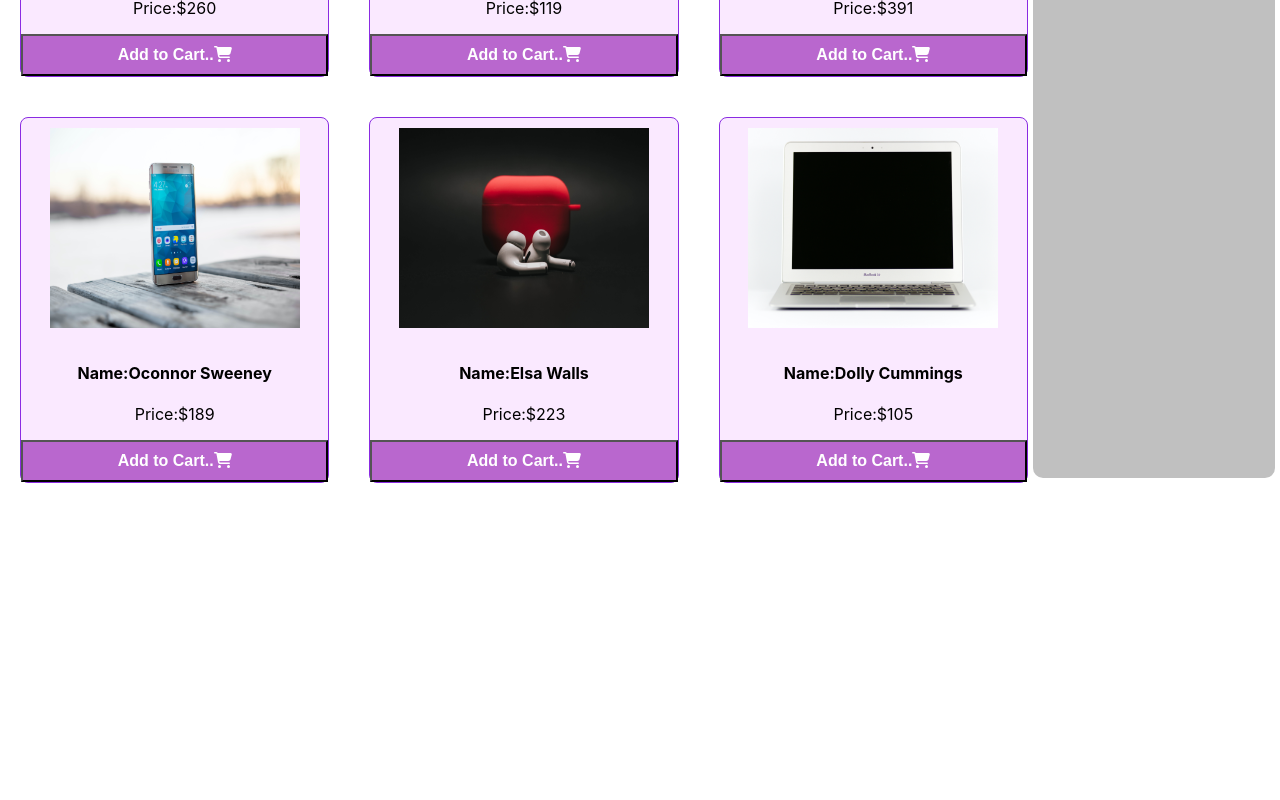
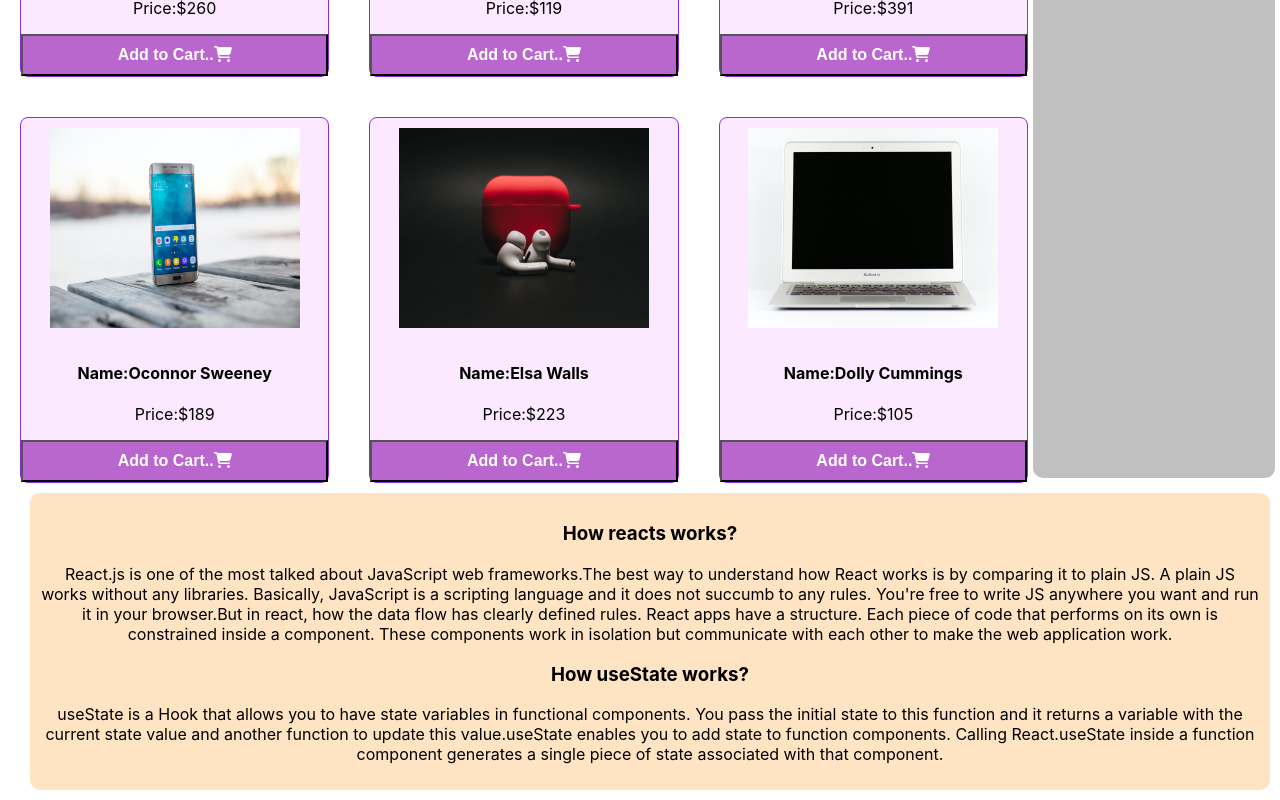
Before and after one commit to RidwanSiddique44/lucky-one, a React (Create React App) app: page / in a window 1280 px wide. Shown: the part 778-1578 px from the top of the page. Before the commit the page ends 1261 px from the top, so only its background shows below. Built offline with nearby package versions, Linux system fonts and the light colour scheme.

Commit message:
query added

```diff
--- a/src/App.css
+++ b/src/App.css
@@ -37,3 +37,9 @@
     transform: rotate(360deg);
   }
 }
+.query{
+  margin: 10px;
+  background-color: bisque;
+  padding: 10px;
+  border-radius: 10px;
+}
--- a/src/App.js
+++ b/src/App.js
@@ -7,6 +7,12 @@ function App() {
     <div className="App">
       <h1 className='heading'>Gadget Zone: (find your gadget)</h1>
       <Shop></Shop>
+      <div className="query">
+        <h3>How reacts works?</h3>
+        <p>React.js is one of the most talked about JavaScript web frameworks.The best way to understand how React works is by comparing it to plain JS. A plain JS works without any libraries. Basically, JavaScript is a scripting language and it does not succumb to any rules. You're free to write JS anywhere you want and run it in your browser.But in react, how the data flow has clearly defined rules. React apps have a structure. Each piece of code that performs on its own is constrained inside a component. These components work in isolation but communicate with each other to make the web application work.</p>
+        <h3>How useState works?</h3>
+        <p>useState is a Hook that allows you to have state variables in functional components. You pass the initial state to this function and it returns a variable with the current state value and another function to update this value.useState enables you to add state to function components. Calling React.useState inside a function component generates a single piece of state associated with that component.</p>
+      </div>
     </div>
   );
 }
```
